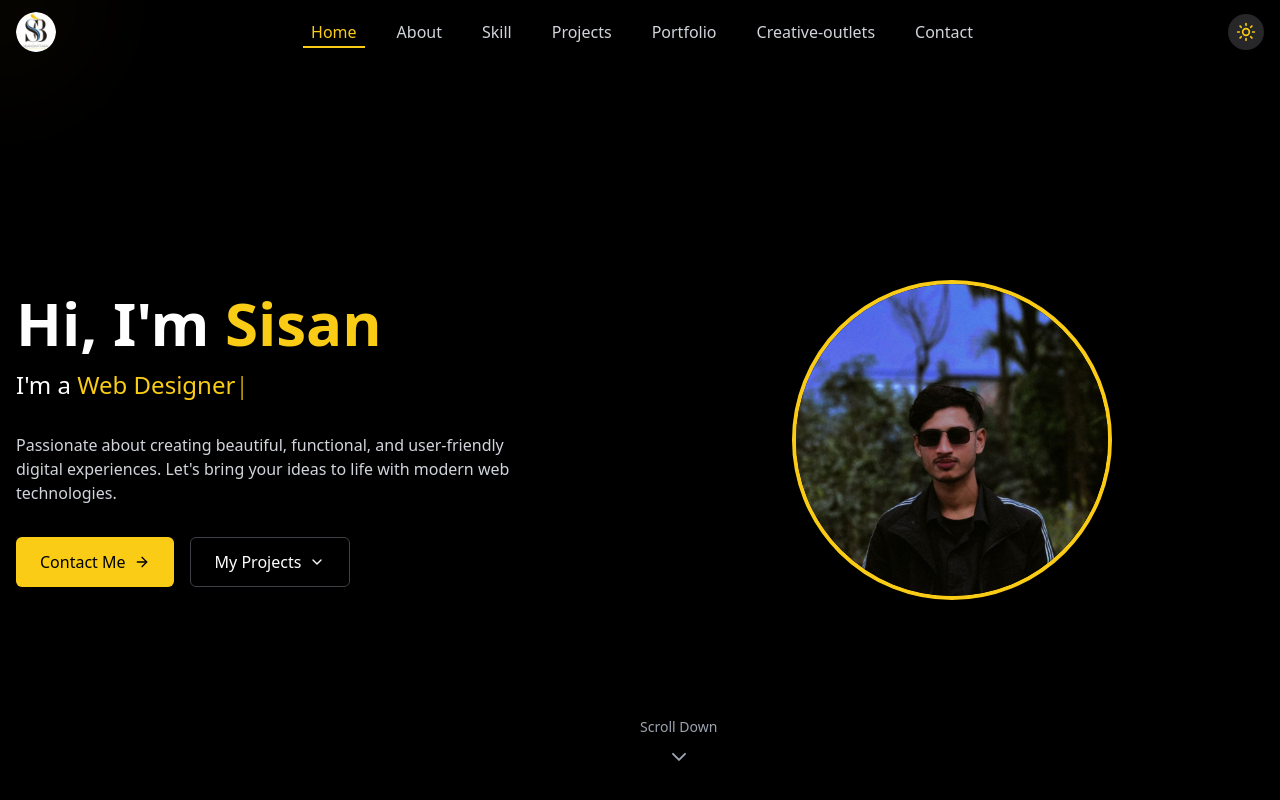
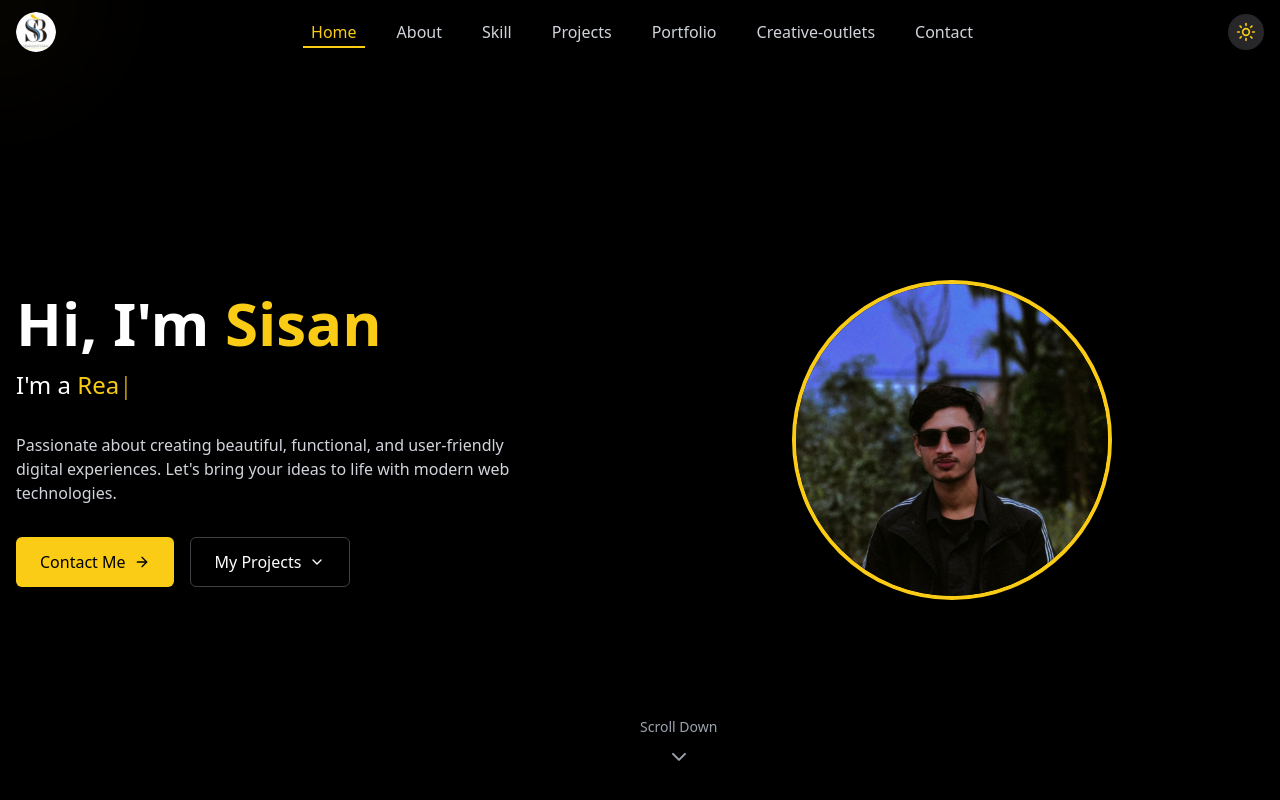
Before and after one commit to Seesonn/sisanwebsite, a React (Create React App) app: page / in a window 1280 px wide. Shown: the top 800 px of the page. Built offline with nearby package versions, Linux system fonts and the light colour scheme.

Commit message:
Update port.js

```diff
--- a/src/port.js
+++ b/src/port.js
@@ -1,5 +1,3 @@
-
-
 import React, { useState, useEffect, useCallback, useRef } from "react"
 import { motion, AnimatePresence } from "framer-motion"
 import {
@@ -231,6 +229,7 @@ export default function Portfolio() {
 
       setText(isDeleting ? fullText.substring(0, text.length - 1) : fullText.substring(0, text.length + 1))
 
+      // Adjust typing speed
       setTypingSpeed(isDeleting ? 50 : 70)
 
       if (!isDeleting && text === fullText) {
@@ -239,6 +238,8 @@ export default function Portfolio() {
       } else if (isDeleting && text === "") {
         setIsDeleting(false)
         setLoopNum(loopNum + 1)
+        // Small pause before typing next word
+        setTypingSpeed(500)
       }
     }
 
@@ -1034,7 +1035,6 @@ export default function Portfolio() {
                         : "bg-white/80 backdrop-blur-sm border border-gray-200"
                     }`}
                     whileHover={{ y: -10 }}
-                    transition={{ duration: 0.3 }}
                     initial={{ opacity: 0, y: 20 }}
                     animate={{ opacity: 1, y: 0 }}
                     exit={{ opacity: 0, y: 20 }}
@@ -1063,7 +1063,6 @@ export default function Portfolio() {
                         : "bg-white/80 backdrop-blur-sm border border-gray-200"
                     }`}
                     whileHover={{ y: -10 }}
-                    transition={{ duration: 0.3 }}
                     initial={{ opacity: 0, y: 20 }}
                     animate={{ opacity: 1, y: 0 }}
                     exit={{ opacity: 0, y: 20 }}
@@ -1496,6 +1495,7 @@ export default function Portfolio() {
             initial={{ opacity: 0 }}
             animate={{ opacity: 1 }}
             exit={{ opacity: 0 }}
+            transition={{ duration: 0.3 }}
             onClick={() => setSelectedOutlet(null)}
           >
             <motion.div
```
